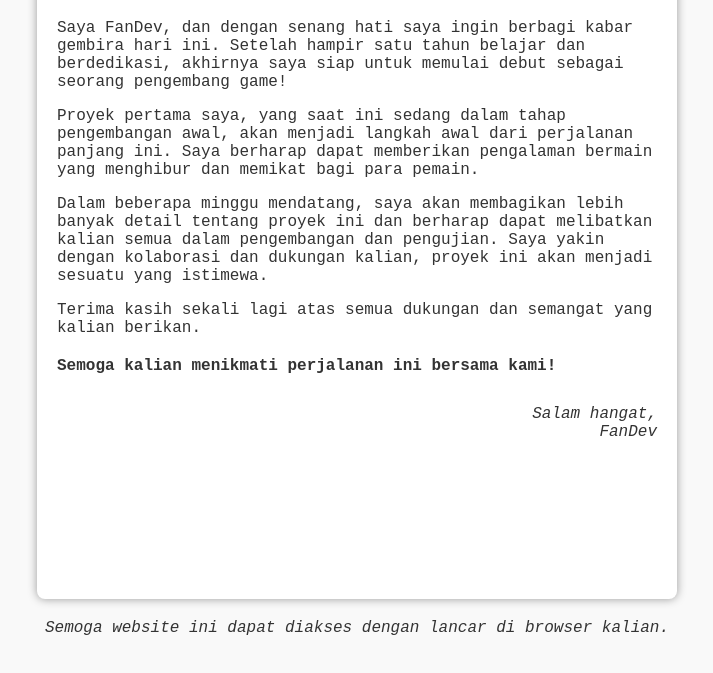
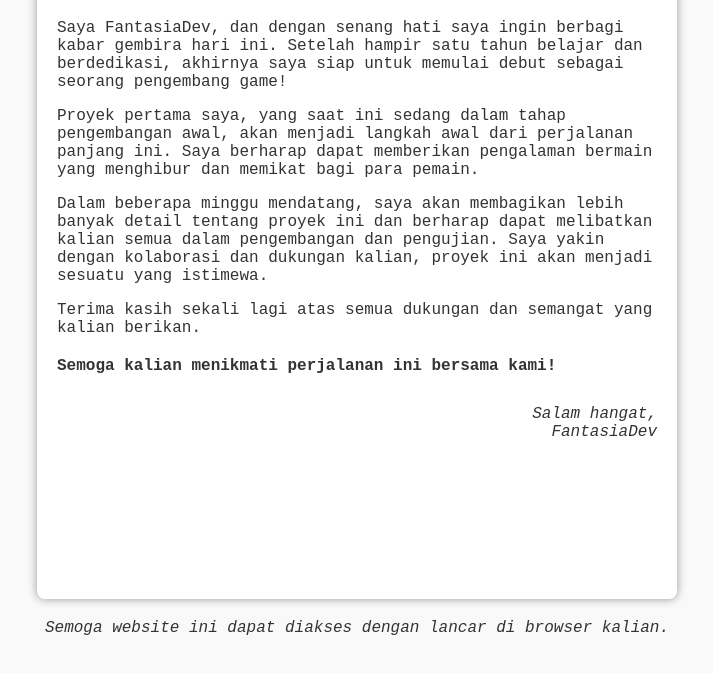
Before and after one commit to fantasiadeveloper/fantasiadeveloper.github.io, a plain HTML site: page index.html in a window 1280 px wide. Shown: the part 101-774 px from the top of the page, without its empty margins (283-996 px from the left). Drawn offline with Linux system fonts and the light colour scheme.

Commit message:
Update index.html

```diff
--- a/index.html
+++ b/index.html
@@ -3,20 +3,22 @@
 <head>
     <meta charset="UTF-8">
     <meta name="viewport" content="width=device-width, initial-scale=1.0">
+    <link rel="icon" href="path/to/your/icon.ico" type="image/x-icon">
+    <link rel="apple-touch-icon" href="path/to/your/icon.png">
     <meta name="description" content="Selamat datang di FanDev! Pengembang game baru siap debut setelah belajar satu tahun. Ikuti proyek pertama kami dan berkontribusi dalam pengembangan. Mari ciptakan pengalaman bermain yang istimewa bersama!">
     <meta name="keywords" content="FanDev, Fantasiadeveloper,Pengembang Game, Proyek Game, Pengalaman Bermain, Debut Pengembang Game">
-    <meta name="author" content="FanDev">
+    <meta name="author" content="FantasiaDev">
     <link rel="stylesheet" href="css/index.css">
 </head>
 <body>
     <div class="container">
         <h1>Halo Semuanya,</h1>
-        <p>Saya FanDev, dan dengan senang hati saya ingin berbagi kabar gembira hari ini. Setelah hampir satu tahun belajar dan berdedikasi, akhirnya saya siap untuk memulai debut sebagai seorang pengembang game!</p>
+        <p>Saya FantasiaDev, dan dengan senang hati saya ingin berbagi kabar gembira hari ini. Setelah hampir satu tahun belajar dan berdedikasi, akhirnya saya siap untuk memulai debut sebagai seorang pengembang game!</p>
         <p>Proyek pertama saya, yang saat ini sedang dalam tahap pengembangan awal, akan menjadi langkah awal dari perjalanan panjang ini. Saya berharap dapat memberikan pengalaman bermain yang menghibur dan memikat bagi para pemain.</p>
         <p>Dalam beberapa minggu mendatang, saya akan membagikan lebih banyak detail tentang proyek ini dan berharap dapat melibatkan kalian semua dalam pengembangan dan pengujian. Saya yakin dengan kolaborasi dan dukungan kalian, proyek ini akan menjadi sesuatu yang istimewa.</p>
         <p>Terima kasih sekali lagi atas semua dukungan dan semangat yang kalian berikan.</p>
         <p class="closing"><strong>Semoga kalian menikmati perjalanan ini bersama kami!</strong></p>
-        <p class="signature"><em>Salam hangat,<br>FanDev</em></p>
+        <p class="signature"><em>Salam hangat,<br>FantasiaDev</em></p>
     </div>
     <p class="intro"><em>Semoga website ini dapat diakses dengan lancar di browser kalian.</em></p>
 </body>
```
